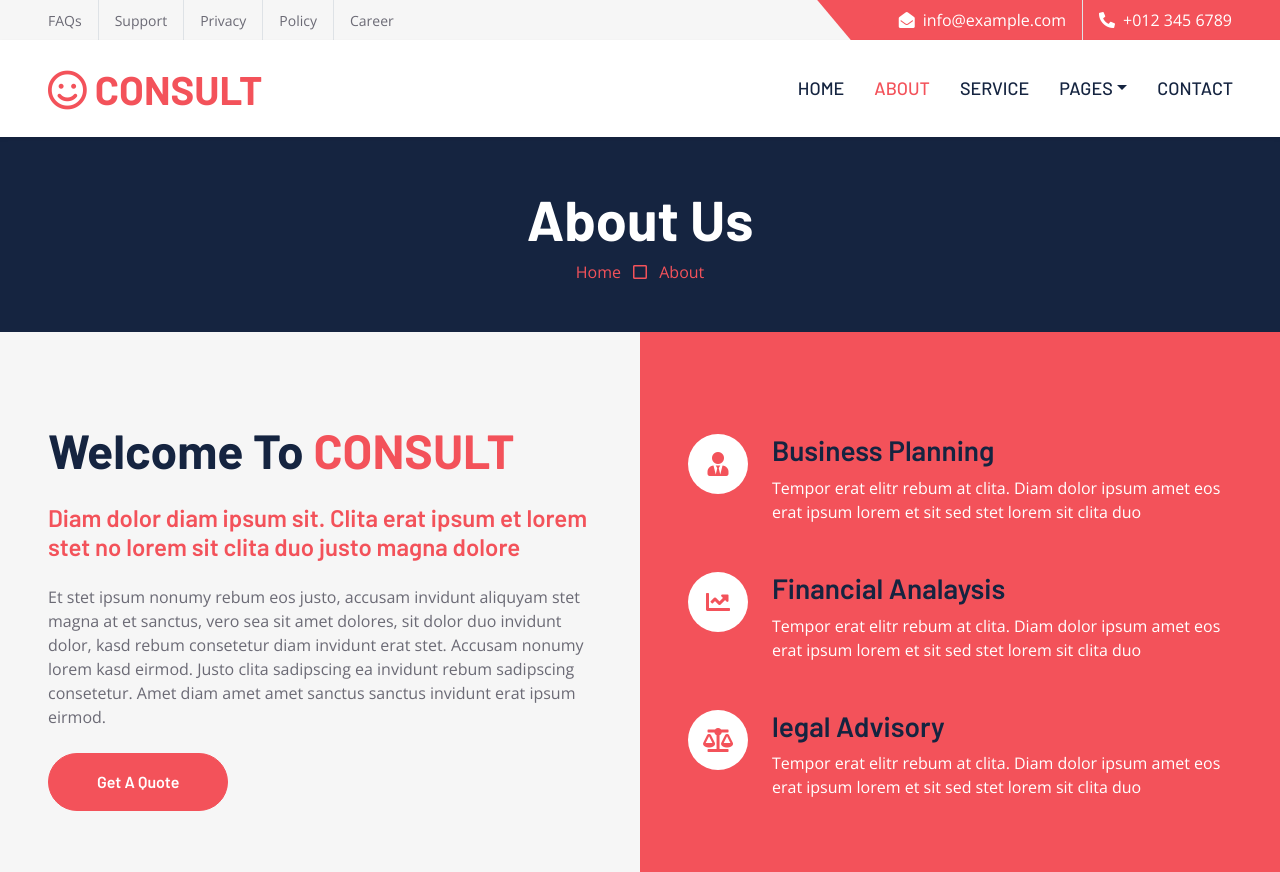
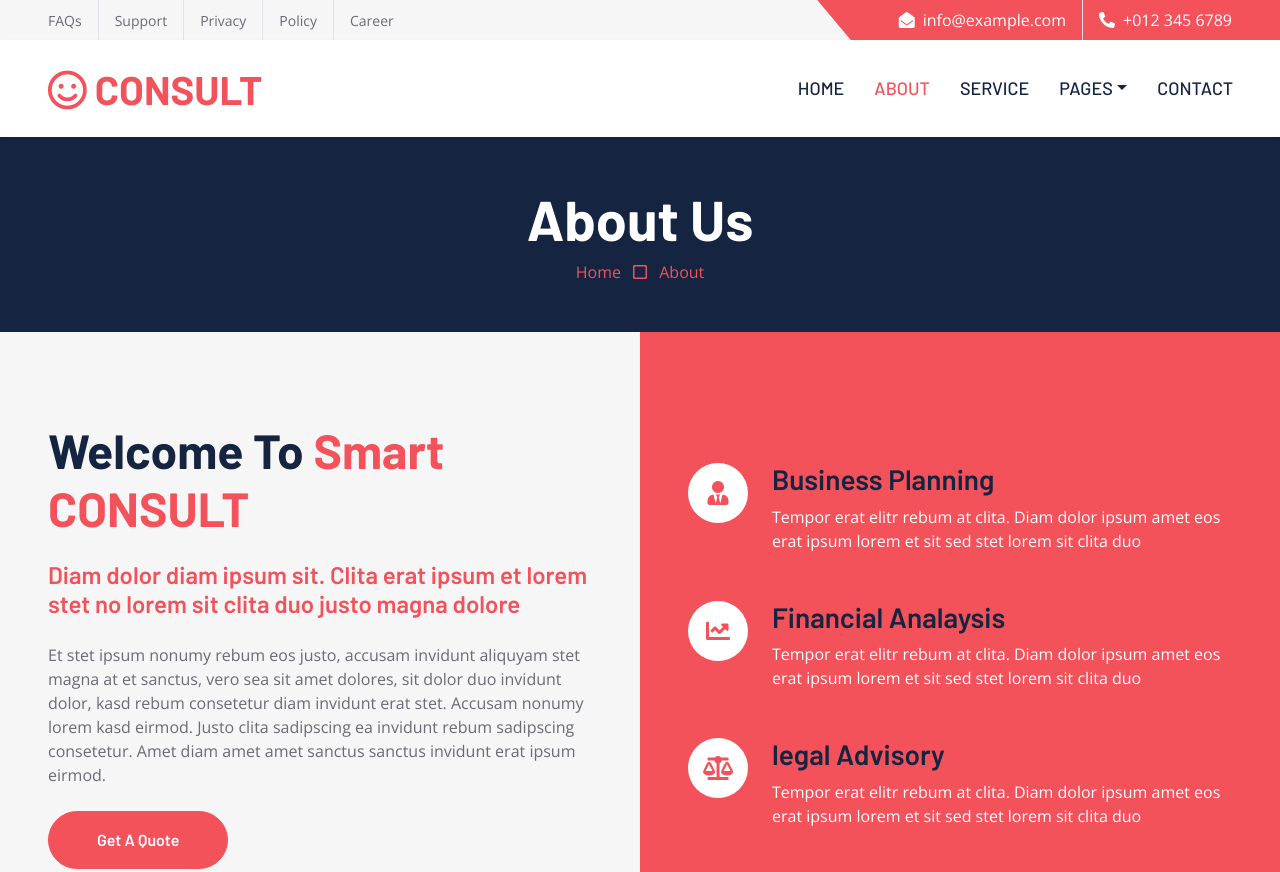
Before and after one commit to smartobi/awspipeline, a plain HTML site: page about.html in a window 1280 px wide. Shown: the top 872 px of the page. Drawn offline with nearby package versions, Linux system fonts and the light colour scheme.

Commit message:
new file addede

```diff
--- a/about.html
+++ b/about.html
@@ -107,7 +107,7 @@
     <div class="container-fluid bg-secondary p-0">
         <div class="row g-0">
             <div class="col-lg-6 py-6 px-5">
-                <h1 class="display-5 mb-4">Welcome To <span class="text-primary">CONSULT</span></h1>
+                <h1 class="display-5 mb-4">Welcome To <span class="text-primary">Smart CONSULT</span></h1>
                 <h4 class="text-primary mb-4">Diam dolor diam ipsum sit. Clita erat ipsum et lorem stet no lorem sit clita duo justo magna dolore</h4>
                 <p class="mb-4">Et stet ipsum nonumy rebum eos justo, accusam invidunt aliquyam stet magna at et sanctus, vero sea sit amet dolores, sit dolor duo invidunt dolor, kasd rebum consetetur diam invidunt erat stet. Accusam nonumy lorem kasd eirmod. Justo clita sadipscing ea invidunt rebum sadipscing consetetur. Amet diam amet amet sanctus sanctus invidunt erat ipsum eirmod.</p>
                 <a href="" class="btn btn-primary py-md-3 px-md-5 rounded-pill">Get A Quote</a>
```
